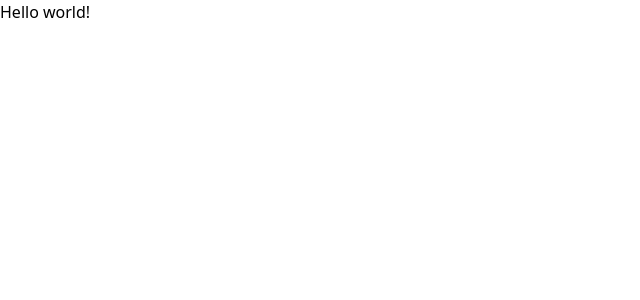
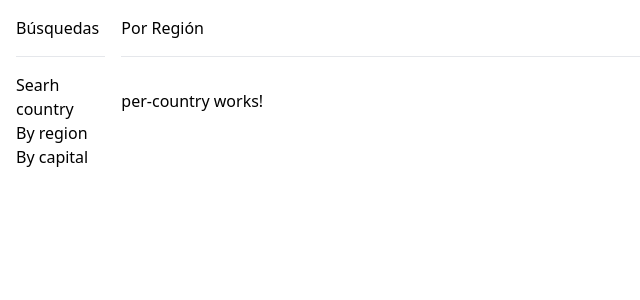
Before and after one commit to sifloz/search-countries-app, an Angular app: page / in a window 1280 px wide. Shown: the top 300 px of the page, without its empty margins (0-640 px from the left). Built offline with nearby package versions, Linux system fonts and the light colour scheme.

Commit message:
Added router-outlet selector to render component based on route

```diff
--- a/src/app/app.component.html
+++ b/src/app/app.component.html
@@ -1 +1,20 @@
-<h1>Hello world!</h1>
+<div class="grid grid-cols-12 gap-4 p-4">
+    <div class="col-span-1">
+        <div class="grid grid-cols-1 gap-4">
+            <h2>Búsquedas</h2>
+            <hr>
+            <ul class="list-none">
+                <li class="">Searh country</li>
+                <li class="">By region</li>
+                <li class="">By capital</li>
+            </ul>
+        </div>
+    </div>
+    <div class="col-span-11">
+        <div class="grid grid-cols-1 gap-4">
+            <h2>Por Región</h2>
+            <hr>
+            <router-outlet></router-outlet>
+        </div>
+    </div>
+</div>
```
